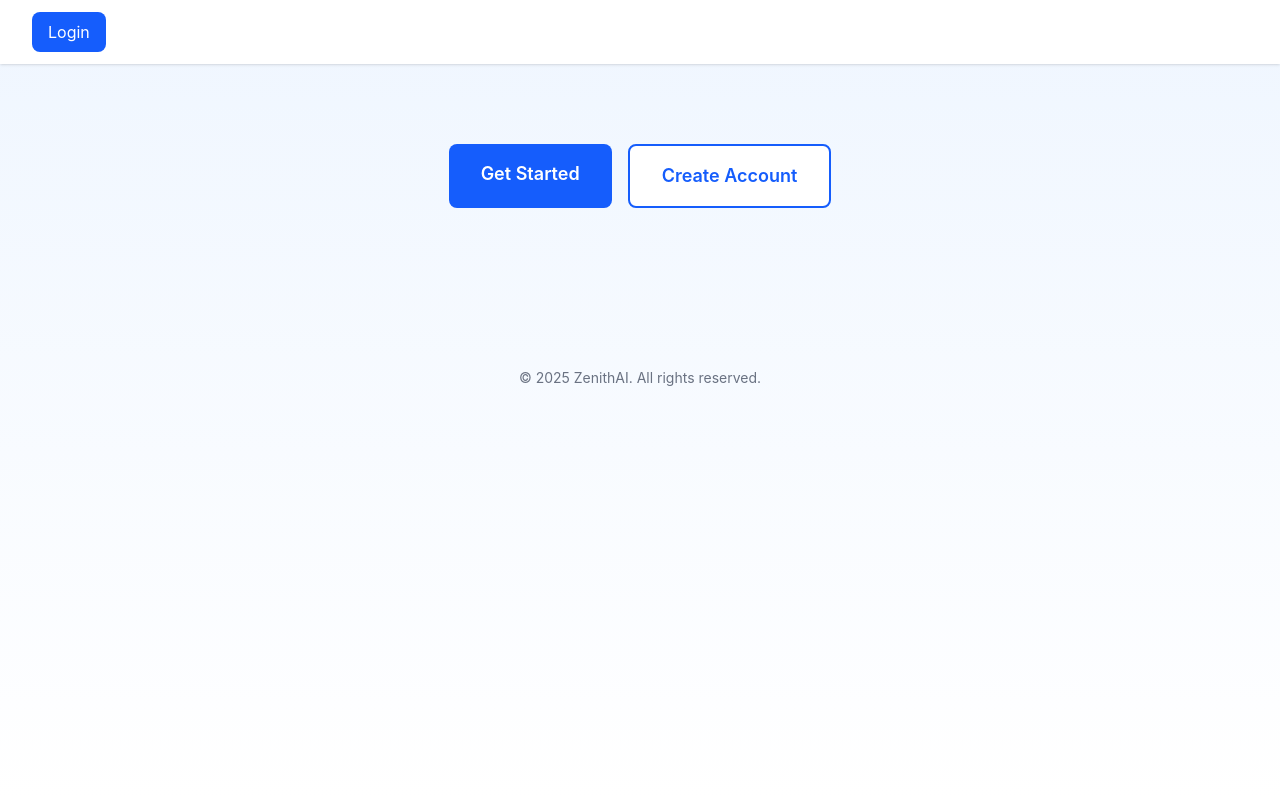
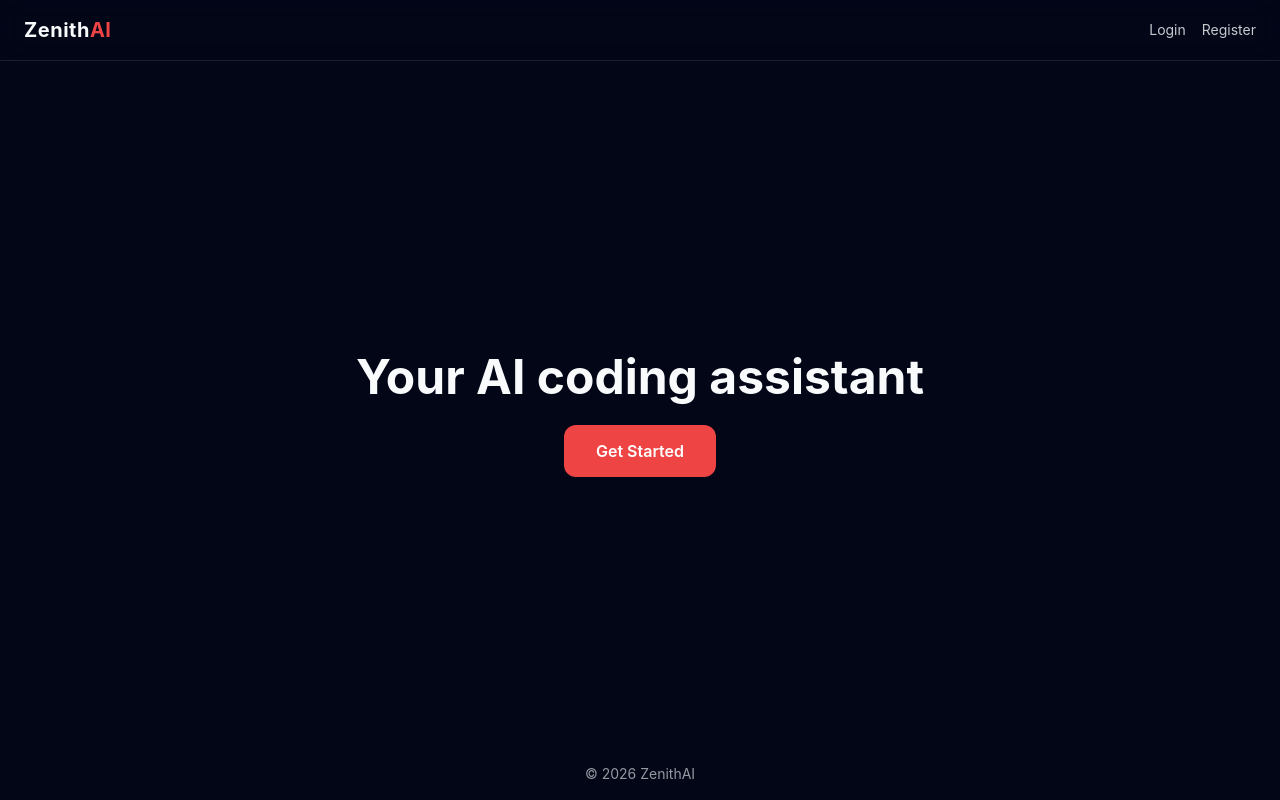
Before and after one commit to DavFilsDev/zenithAI_react-typescript-frontend, a React (Vite) app: page / in a window 1280 px wide. Built offline with nearby package versions, Linux system fonts and the light colour scheme; no server answers.

Commit message:
feat(home-page): create fullscreen layout with design system styling

```diff
--- a/src/pages/Home.tsx
+++ b/src/pages/Home.tsx
@@ -5,74 +5,66 @@ export const Home = () => {
   const { user } = useAuth();
 
   return (
-    <div className="min-h-screen bg-gradient-to-b from-blue-50 to-white">
-      {/* Navigation Bar */}
-      <nav className="bg-white shadow-sm">
-        <div className="max-w-7xl mx-auto px-4 sm:px-6 lg:px-8">
-          <div className="flex justify-between items-center h-16">
+    <div className="h-screen w-full overflow-hidden bg-[rgb(var(--color-bg))] text-[rgb(var(--color-text))] flex flex-col">
 
-            {/* Navigation Links */}
-            <div className="flex items-center space-x-4">
-              {user ? (
+      {/* HEADER */}
+      <header className="flex items-center justify-between px-6 py-4 border-b border-white/10 backdrop-blur-md">
+
+        {/* Logo */}
+        <h1 className="text-xl font-bold tracking-wide">
+          Zenith<span className="text-[rgb(var(--color-primary))]">AI</span>
+        </h1>
+
+        {/* Right actions */}
+        <div className="flex items-center gap-4">
+          {!user && (
+            <>
+              <Link to="/login" className="text-sm opacity-80 hover:opacity-100 transition">
+                Login
+              </Link>
+              <Link to="/register" className="text-sm opacity-80 hover:opacity-100 transition">
+                Register
+              </Link>
+            </>
+          )}
+
+          {user && (
             <Link
               to="/chat"
-                  className="bg-blue-600 text-white px-4 py-2 rounded-lg hover:bg-blue-700 transition-colors flex items-center space-x-2"
+              className="px-4 py-2 rounded-lg bg-[rgb(var(--color-primary))] text-white hover:opacity-90 transition"
             >
-                  <span>Go to Chat</span>
-                </Link>
-              ) : (
-                <Link
-                  to="/login"
-                  className="bg-blue-600 text-white px-4 py-2 rounded-lg hover:bg-blue-700 transition-colors"
-                >
-                  Login
+              Chat
             </Link>
           )}
         </div>
-          </div>
-        </div>
-      </nav>
+      </header>
 
-      {/* Hero Section */}
-      <div className="max-w-7xl mx-auto px-4 sm:px-6 lg:px-8 py-20">
-        <div className="text-center">
-          {/* CTA Buttons */}
-          <div className="flex flex-col sm:flex-row gap-4 justify-center">
-            {user ? (
+      {/* MAIN */}
+      <main className="flex-1 flex items-center justify-center px-6">
+        <div className="text-center max-w-2xl">
+
+          {/* Title placeholder */}
+          <h2 className="text-3xl md:text-5xl font-bold leading-tight">
+            Your AI coding assistant
+          </h2>
+
+          {/* CTA placeholder */}
+          <div className="mt-8">
             <Link
-                to="/chat"
-                className="bg-blue-600 text-white px-8 py-4 rounded-lg text-lg font-semibold hover:bg-blue-700 transition-colors inline-flex items-center justify-center space-x-2"
-              >
-                <span>Start Chatting</span>
-              </Link>
-            ) : (
-              <>
-                <Link
-                  to="/login"
-                  className="bg-blue-600 text-white px-8 py-4 rounded-lg text-lg font-semibold hover:bg-blue-700 transition-colors"
+              to={user ? "/chat" : "/login"}
+              className="px-8 py-4 rounded-xl bg-[rgb(var(--color-primary))] text-white font-semibold hover:opacity-90 transition"
             >
               Get Started
             </Link>
-                <Link
-                  to="/register"
-                  className="bg-white text-blue-600 px-8 py-4 rounded-lg text-lg font-semibold border-2 border-blue-600 hover:bg-blue-50 transition-colors"
-                >
-                  Create Account
-                </Link>
-              </>
-            )}
-          </div>
           </div>
 
-        {/* Features Section */}
-        <div className="mt-20 grid md:grid-cols-3 gap-8">
         </div>
+      </main>
 
-        {/* Footer */}
-        <footer className="mt-20 text-center text-gray-500 text-sm">
-          <p>&copy; 2025 ZenithAI. All rights reserved.</p>
+      {/* FOOTER */}
+      <footer className="text-center text-sm opacity-60 py-4">
+        © 2026 ZenithAI
       </footer>
-      </div>
     </div>
   );
 };
```
Lines whose indentation alone changed are shown as unchanged.
